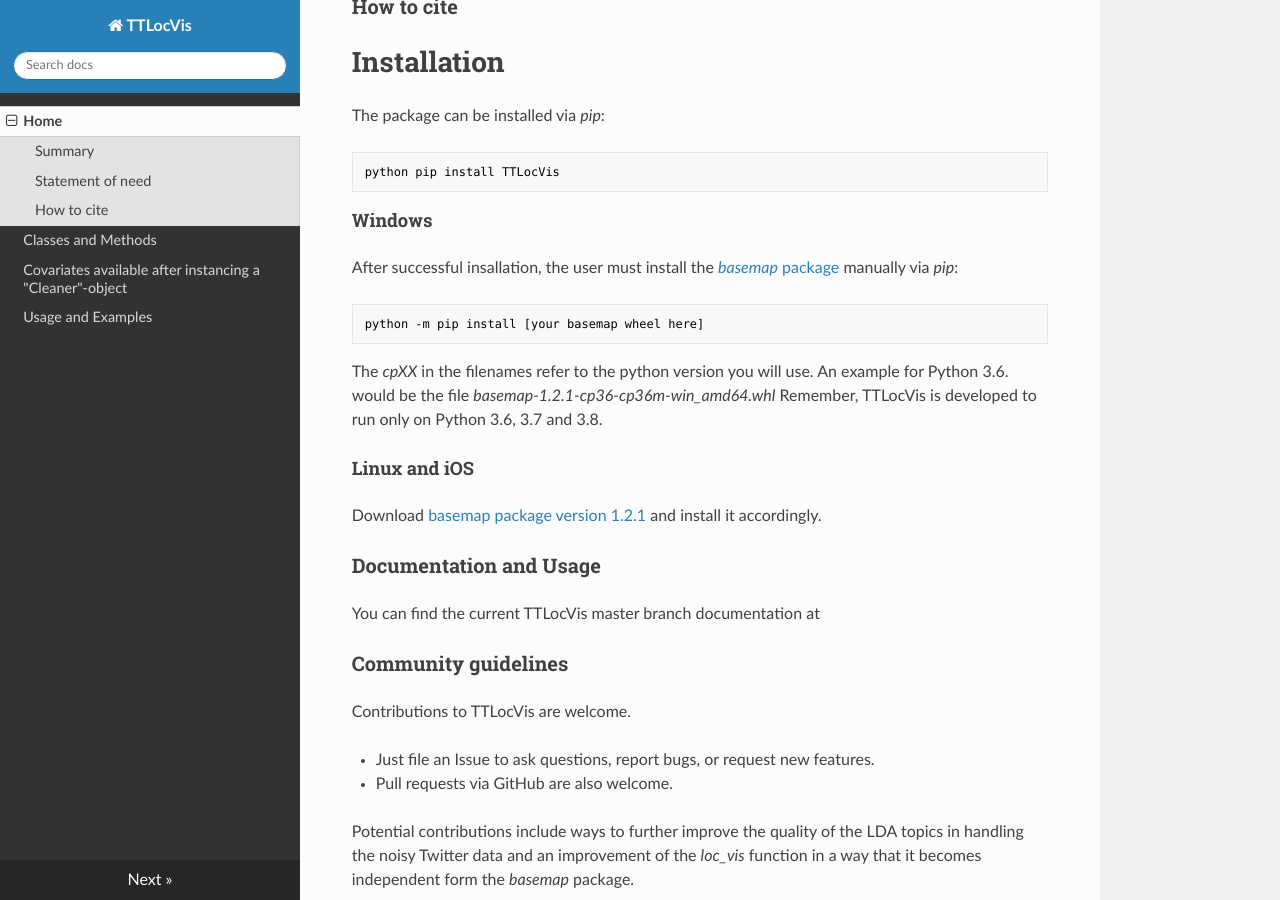
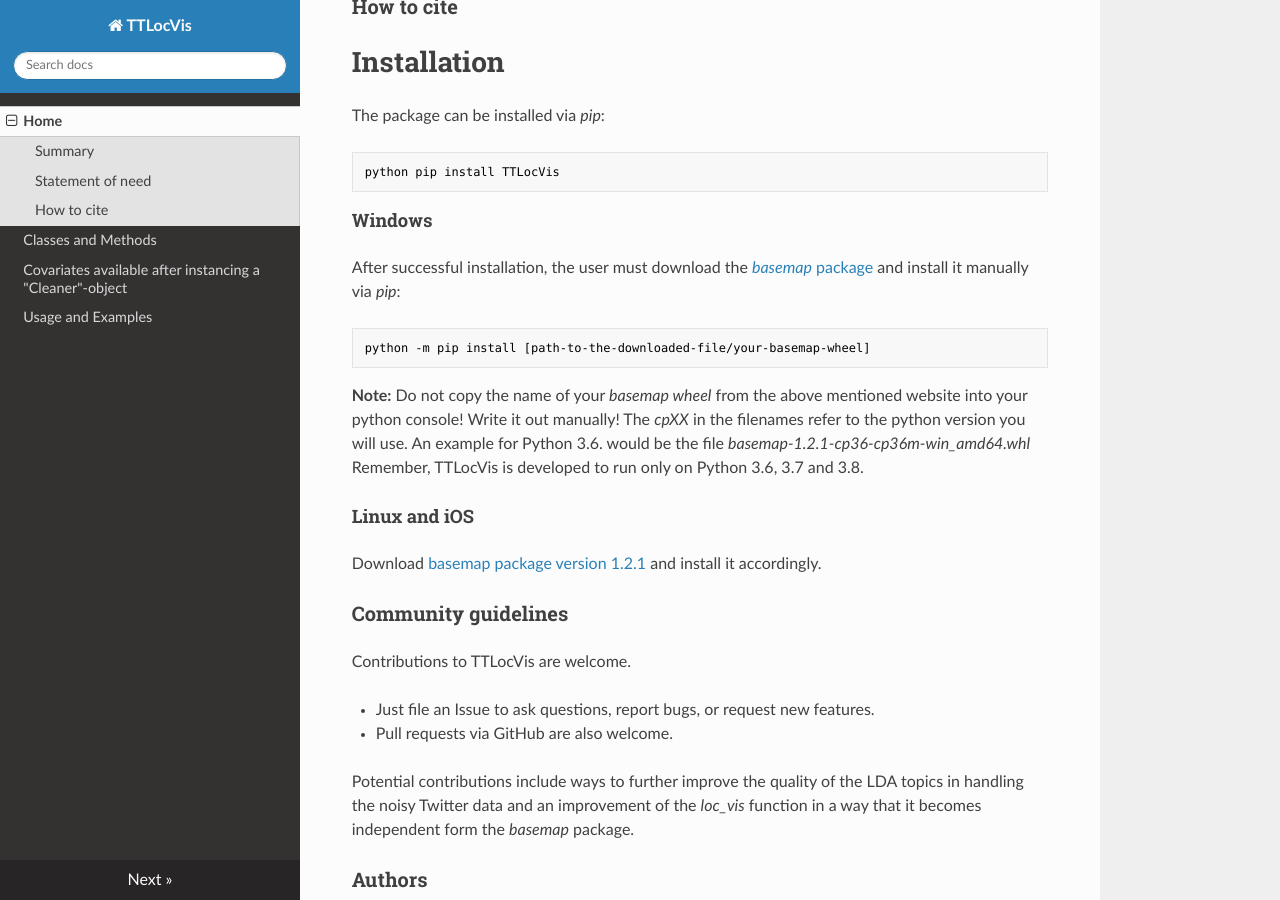
Before and after one commit to xillig/TTLocVis, an MkDocs documentation site: the page built from docs/index.md, in a window 1280 px wide and 900 px high, scrolled down 603 px. Built offline with MkDocs 1.6.1, drawn with Linux system fonts in a browser that asks for light colours; nearby versions of some CDN libraries.

Commit message:
paper in progress

````diff
--- a/docs/index.md
+++ b/docs/index.md
@@ -25,10 +25,12 @@
 ```
 
 ####Windows
-After successful insallation, the user must install the [*basemap* package] manually via *pip*:
+After successful installation, the user must download the [*basemap* package] and install it manually via *pip*:
 ```commandline
-python -m pip install [your basemap wheel here]
+python -m pip install [path-to-the-downloaded-file/your-basemap-wheel]
 ```
+__Note:__ Do not copy the name of your *basemap wheel* from the above mentioned website into your python console! Write
+it out manually!
 The *cpXX* in the filenames refer to the python version you will use. An example for Python 3.6. would be the file
 *basemap-1.2.1-cp36-cp36m-win_amd64.whl* Remember, TTLocVis is developed to run only on Python 3.6, 3.7 and 3.8.
 
@@ -39,9 +41,6 @@
 
 [basemap package version 1.2.1]: https://github.com/matplotlib/basemap/releases
 
-###Documentation and Usage
-You can find the current TTLocVis master branch
-documentation at
 
 ###Community guidelines
 Contributions to TTLocVis are welcome.
````
Also changed, not shown: docs/examples.md (+2 -1 lines), 1 other file.
